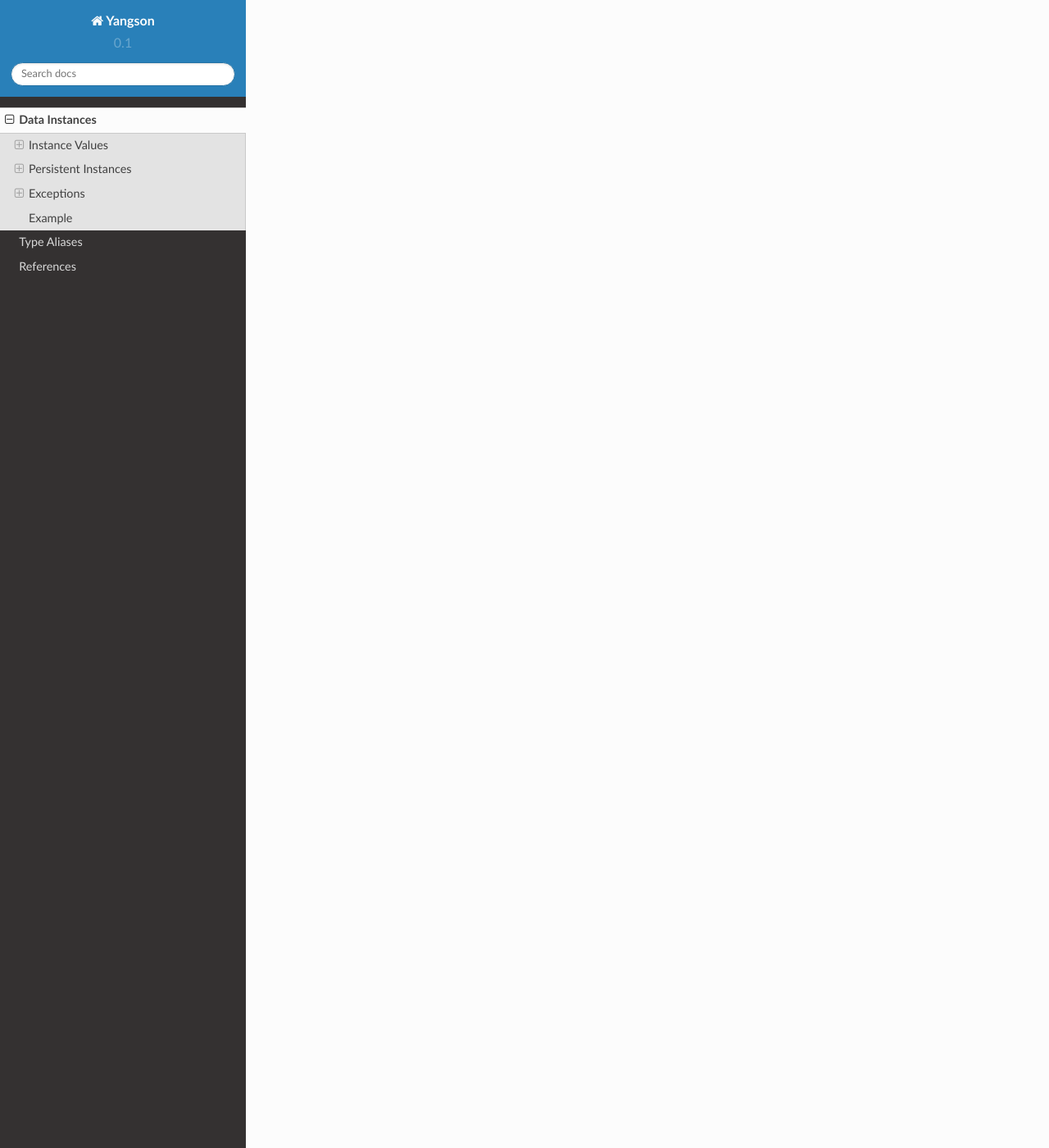
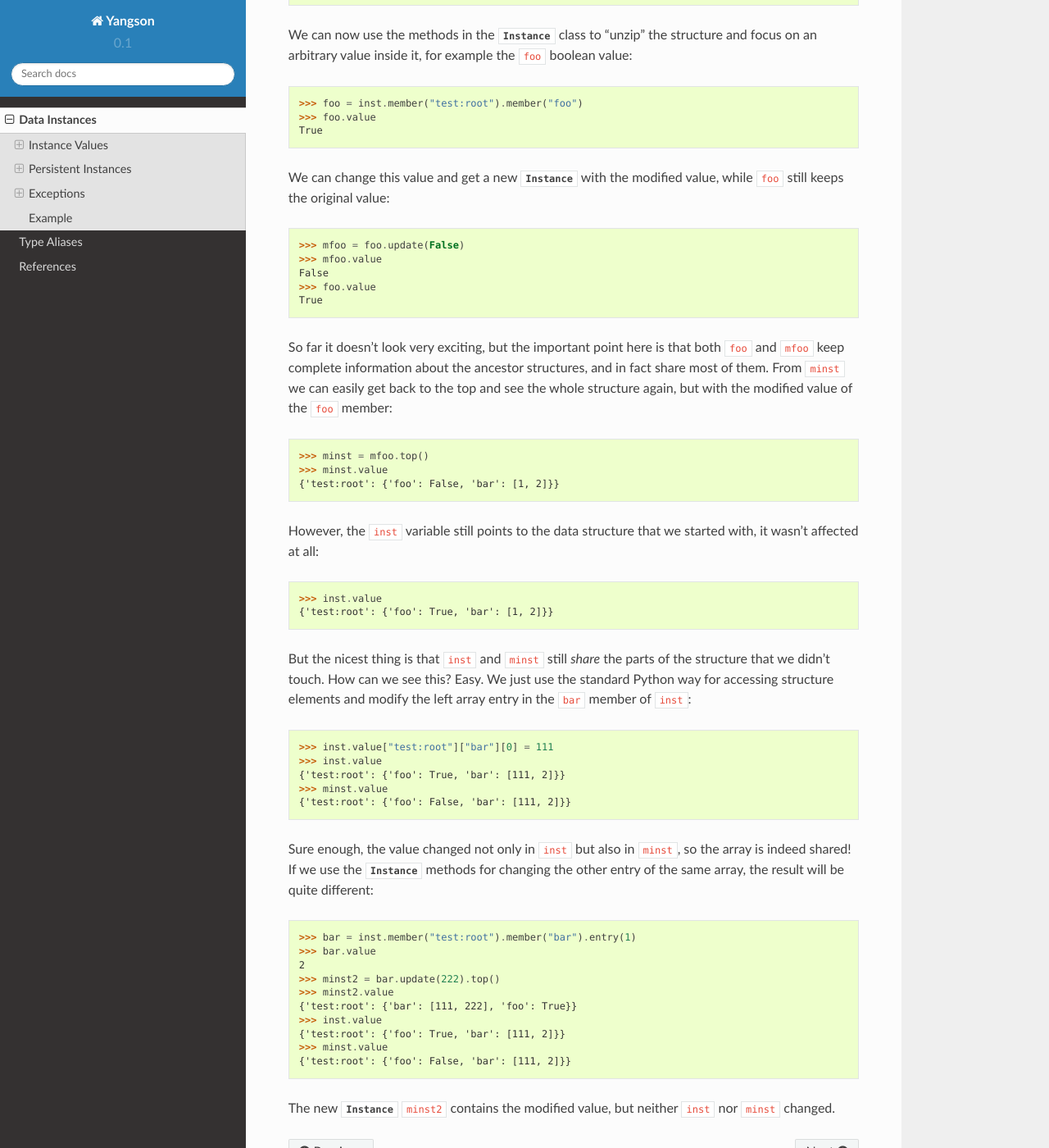
Before and after one commit to CZ-NIC/yangson, a Sphinx documentation site: the page built from docs/instances.rst, in a window 1280 px wide and 1400 px high, scrolled down 6551 px. Shown: the whole window at 82% size. Built offline with Sphinx 7.4.7 and the Read the Docs theme 2.0.0, drawn with Linux system fonts in a browser that asks for light colours; some of the changed text lies outside the part shown.

Commit message:
More documentation of the Instance class.

```diff
--- a/docs/instances.rst
+++ b/docs/instances.rst
@@ -299,4 +299,127 @@ Exceptions
 Example
 *******
 
-TODO.
+Consider this very simple YANG module::
+
+  module test {
+    namespace "http://example.com/test";
+    prefix t;
+
+    container root {
+      leaf foo {
+        type boolean;
+      }
+      leaf-list bar {
+        type uint8;
+      }
+    }
+  }
+
+In order to use this YANG module with the *Yangson* library, we need to
+write a *YANG library* specification [BBW16]_::
+
+  {
+    "ietf-yang-library:modules-state": {
+      "module-set-id": "",
+      "module": [
+        {
+          "name": "test",
+          "revision": "",
+          "namespace": "http://example.com/test",
+          "conformance-type": "implement"
+        }
+      ]
+    }
+  }
+
+The only useful information that this JSON snippet provides is that
+our data model consists of a single YANG module, namely
+``test``. Given that it is about as long as than the YANG module
+itself, it looks like a serious overkill, but real-life data models
+typically comprise a number of modules in various roles, support
+different features, etc., and YANG library info then makes much more
+sense. Anyway, we can now load our simple data model::
+
+  >>> import json
+  >>> from yangson import DataModel
+  >>> module_dir = "examples" # where test.yang lives
+  >>> ylfile = open("examples/yang-library.json")
+  >>> dm = DataModel.from_yang_library(ylfile.read(), module_dir)
+
+Here is a JSON document that happens to be a valid instance of the
+data model::
+
+  >>> data = """{"test:root": {"foo": true, "bar": [1, 2]}}"""
+
+We parse the JSON data with the standard library function
+:func:`json.loads` and create an :class:`Instance` from it right away::
+
+  >>> inst = dm.from_raw(json.loads(data))
+
+Attribute :attr:`inst.value` now holds the complete data::
+
+  >>> inst.value
+  {'test:root': {'foo': True, 'bar': [1, 2]}}
+
+We can now use the methods in the :class:`Instance` class to “unzip”
+the structure and focus on an arbitrary value inside it, for example
+the ``foo`` boolean value:
+
+  >>> foo = inst.member("test:root").member("foo")
+  >>> foo.value
+  True
+
+We can change this value and get a new :class:`Instance` with the
+modified value, while ``foo`` still keeps the original value::
+
+  >>> mfoo = foo.update(False)
+  >>> mfoo.value
+  False
+  >>> foo.value
+  True
+
+So far it doesn't look very exciting, but the important point here is
+that both ``foo`` and ``mfoo`` keep complete information about the
+ancestor structures, and in fact share most of them. From ``minst`` we
+can easily get back to the top and see the whole structure again,
+but with the modified value of the ``foo`` member::
+
+  >>> minst = mfoo.top()
+  >>> minst.value
+  {'test:root': {'foo': False, 'bar': [1, 2]}}
+
+However, the ``inst`` variable still points to the data structure that
+we started with, it wasn't affected at all::
+
+  >>> inst.value
+  {'test:root': {'foo': True, 'bar': [1, 2]}}
+
+But the nicest thing is that ``inst`` and ``minst`` still *share* the
+parts of the structure that we didn't touch. How can we see this?
+Easy. We just use the standard Python way for accessing structure
+elements and modify the left array entry in the ``bar`` member of ``inst``::
+
+  >>> inst.value["test:root"]["bar"][0] = 111
+  >>> inst.value
+  {'test:root': {'foo': True, 'bar': [111, 2]}}
+  >>> minst.value
+  {'test:root': {'foo': False, 'bar': [111, 2]}}
+
+Sure enough, the value changed not only in ``inst`` but also in
+``minst``, so the array is indeed shared! If we use the
+:class:`Instance` methods for changing the other entry of the same
+array, the result will be quite different::
+
+  >>> bar = inst.member("test:root").member("bar").entry(1)
+  >>> bar.value
+  2
+  >>> minst2 = bar.update(222).top()
+  >>> minst2.value
+  {'test:root': {'bar': [111, 222], 'foo': True}}
+  >>> inst.value
+  {'test:root': {'foo': True, 'bar': [111, 2]}}
+  >>> minst.value
+  {'test:root': {'foo': False, 'bar': [111, 2]}}
+
+The new :class:`Instance` ``minst2`` contains the modified value, but
+neither ``inst`` nor ``minst`` changed.
--- a/docs/references.rst
+++ b/docs/references.rst
@@ -1,6 +1,12 @@
 **********
 References
 **********
+
+.. [BBW16] Bierman, A.; Bjorklund, M.; Watsen, K. *YANG Module
+	   Library.* `draft-ietf-netconf-yang-library`__, Internet
+	   Engineering Task Force, 2016.
+
+__ https://tools.ietf.org/html/draft-ietf-netconf-yang-library
 
 .. [Bjo16] Bjorklund, M. (ed.). *The YANG 1.1 Data Modeling Language.*
 	   `draft-ietf-netmod-rfc6020bis`__, Internet Engineering Task
```
